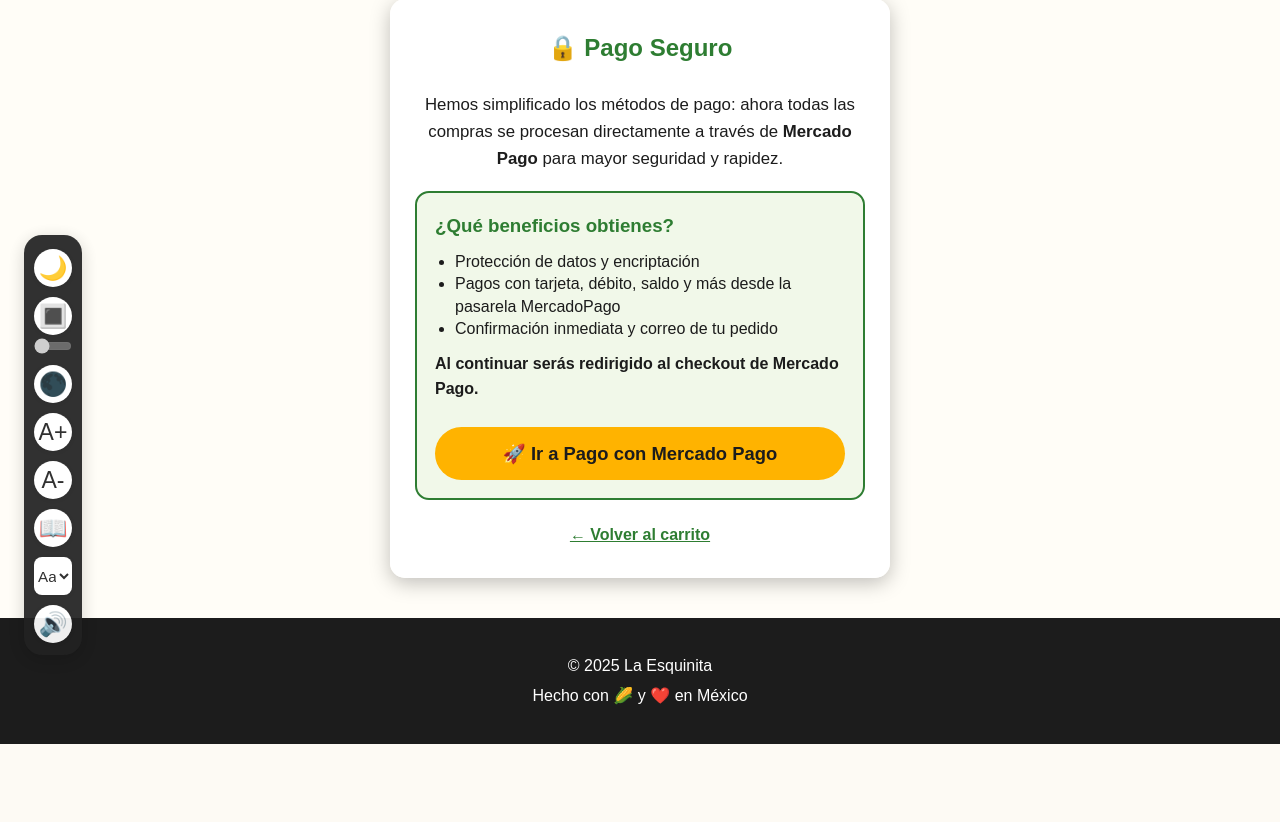
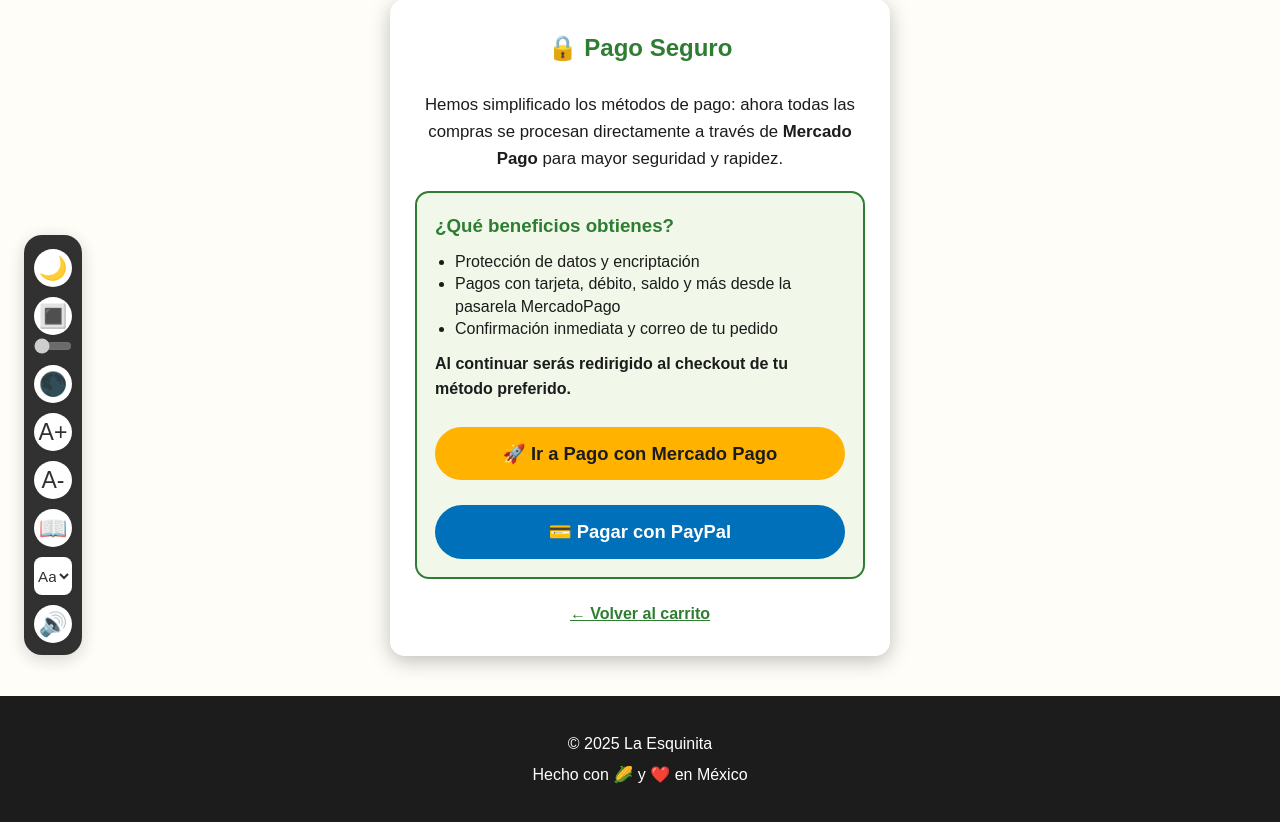
Before and after one commit to IngDavid-Torres/La-Esquinita-1, a Flask app: page /metodos_pago in a window 1280 px wide. Shown: the part 121-943 px from the top of the page. Before the commit the page ends 865 px from the top, so only its background shows below. Run offline with Flask 3, Linux system fonts and the light colour scheme; the visitor is signed in with stand-in values (Sample User, id 1).

Commit message:
MercadoPago

```diff
--- a/app.py
+++ b/app.py
@@ -1,5 +1,6 @@
 from flask_sqlalchemy import SQLAlchemy
 from mercadopago_config import create_preference
+import paypalrestsdk
 from flask import Flask, render_template, request, redirect, url_for, session, flash, make_response, jsonify
 from datetime import datetime
 import os
@@ -50,7 +51,71 @@ def add_security_headers(response):
     response.headers['X-Content-Type-Options'] = 'nosniff'
     return response
 
+
+
+PAYPAL_CLIENT_ID = os.environ.get('PAYPAL_CLIENT_ID')
+PAYPAL_CLIENT_SECRET = os.environ.get('PAYPAL_CLIENT_SECRET')
+paypalrestsdk.configure({
+    "mode": "sandbox",
+    "client_id": PAYPAL_CLIENT_ID,
+    "client_secret": PAYPAL_CLIENT_SECRET
+})
+
 app = Flask(__name__)
+
+
+
+@app.route('/pago_paypal', methods=['GET'])
+def pago_paypal():
+    if 'usuario_id' not in session:
+        return redirect(url_for('login'))
+
+    usuario_id = session['usuario_id']
+    carrito_items = Carrito.query.filter_by(usuario_id=usuario_id).all()
+    if not carrito_items:
+        flash('No hay productos en el carrito.', 'error')
+        return redirect(url_for('carrito'))
+
+    total = sum(item.producto.precio * item.cantidad for item in carrito_items)
+    items_paypal = []
+    for item in carrito_items:
+        items_paypal.append({
+            "name": item.producto.nombre,
+            "sku": str(item.producto.id),
+            "price": str(item.producto.precio),
+            "currency": "MXN",
+            "quantity": item.cantidad
+        })
+
+    payment = paypalrestsdk.Payment({
+        "intent": "sale",
+        "payer": {
+            "payment_method": "paypal"
+        },
+        "redirect_urls": {
+            "return_url": url_for('pago_exitoso', _external=True),
+            "cancel_url": url_for('pago_fallido', _external=True)
+        },
+        "transactions": [{
+            "item_list": {"items": items_paypal},
+            "amount": {
+                "total": str(total),
+                "currency": "MXN"
+            },
+            "description": "Compra en La Esquinita"
+        }]
+    })
+
+    if payment.create():
+        for link in payment.links:
+            if link.rel == "approval_url":
+                approval_url = str(link.href)
+                return redirect(approval_url)
+        flash('No se encontró el enlace de aprobación de PayPal.', 'error')
+        return redirect(url_for('carrito'))
+    else:
+        flash('Error al crear el pago con PayPal.', 'error')
+        return redirect(url_for('carrito'))
 
 
 app.config['ENV'] = os.environ.get('FLASK_ENV', 'production')
@@ -63,7 +128,7 @@ app.config['PREFERRED_URL_SCHEME'] = 'https'
 app.config['SESSION_COOKIE_SECURE'] = os.environ.get('FLASK_ENV') == 'production'
 app.config['SESSION_COOKIE_HTTPONLY'] = True
 app.config['SESSION_COOKIE_SAMESITE'] = 'Lax'
-app.config['PERMANENT_SESSION_LIFETIME'] = 3600  # 1 hora
+app.config['PERMANENT_SESSION_LIFETIME'] = 3600
 
 DATABASE_URL = os.environ.get('DATABASE_URL')
 if DATABASE_URL and DATABASE_URL.startswith("postgres://"):
@@ -104,7 +169,7 @@ try:
     print("✅ SQLAlchemy inicializado correctamente")
 except Exception as db_init_error:
     print(f"❌ Error inicializando SQLAlchemy: {str(db_init_error)}")
-    # Fallback a configuración básica
+
     app.config['SQLALCHEMY_DATABASE_URI'] = 'sqlite:///fallback.db'
     app.config['SQLALCHEMY_ENGINE_OPTIONS'] = {}
     db = SQLAlchemy(app)
@@ -114,7 +179,7 @@ app.config['UPLOAD_FOLDER'] = UPLOAD_FOLDER
 ALLOWED_EXTENSIONS = {'png', 'jpg', 'jpeg', 'gif'}
 MP_ACCESS_TOKEN = os.environ.get('MP_ACCESS_TOKEN') or "TEST-8747729118528796-112018-075ce20a669c331564f0a0f830d574b1-536559101"
 MP_PUBLIC_KEY = os.environ.get('MP_PUBLIC_KEY') or "TEST-b701319e-69c2-4b01-9acf-619bb56428d5"
-# Usa credenciales de prueba para sandbox
+
 sdk = mercadopago.SDK(MP_ACCESS_TOKEN)
 
 
@@ -1621,6 +1686,7 @@ def actualizar_producto_admin(producto_id):
         producto.descripcion = request.form['descripcion']
         producto.precio = float(request.form['precio'])
         imagen = request.files['imagen']
+
         if imagen and allowed_file(imagen.filename):
             filename = secure_filename(imagen.filename)
             imagen.save(os.path.join(app.config['UPLOAD_FOLDER'], filename))
@@ -2256,7 +2322,7 @@ def send_test_email(email):
                 <p>Este es un correo de prueba.</p>
                 <p><strong>Pedido #:</strong> {pedido_data['id']}</p>
                 <p><strong>Nombre:</strong> {pedido_data['nombre']}</p>
-                <p><strong>Total:</strong> ${pedido_data['total']:.2f} MXN</p>
+                <p><strong>Total:</strong> ${pedido_data['total']:.2f}</p>
                 <p><strong>Fecha:</strong> {pedido_data['fecha']}</p>
                 <p>Si recibes este correo, la configuración está correcta ✅</p>
             </div>
--- a/templates/metodos_pago.html
+++ b/templates/metodos_pago.html
@@ -311,8 +311,9 @@
         <li>Pagos con tarjeta, débito, saldo y más desde la pasarela MercadoPago</li>
         <li>Confirmación inmediata y correo de tu pedido</li>
       </ul>
-      <p style="font-weight:600;">Al continuar serás redirigido al checkout de Mercado Pago.</p>
-      <a href="{{ url_for('pago_mercadopago') }}" class="boton-pago" style="text-decoration:none;text-align:center;">🚀 Ir a Pago con Mercado Pago</a>
+      <p style="font-weight:600;">Al continuar serás redirigido al checkout de tu método preferido.</p>
+      <a href="{{ url_for('pago_mercadopago') }}" class="boton-pago" style="text-decoration:none;text-align:center;margin-bottom:10px;">🚀 Ir a Pago con Mercado Pago</a>
+      <a href="{{ url_for('pago_paypal') }}" class="boton-pago" style="background:#0070ba;color:#fff;text-decoration:none;text-align:center;">💳 Pagar con PayPal</a>
     </div>
     <a href="{{ url_for('carrito') }}" style="display:inline-block;margin-top:22px;color:var(--secondary);font-weight:600;">← Volver al carrito</a>
   </div>
```
